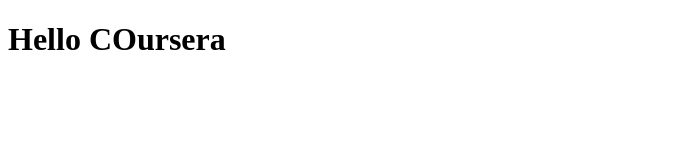
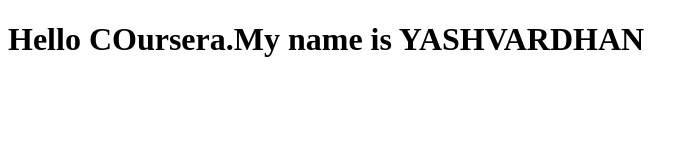
Before and after one commit to YashvardhanPawar/coursera_test, a plain HTML site: page site/index.html in a window 1280 px wide. Shown: the whole page, without its empty margins (0-699 px from the left). Drawn offline with Linux system fonts and the light colour scheme.

Commit message:
Another change

```diff
--- a/site/index.html
+++ b/site/index.html
@@ -1,9 +1,9 @@
 <!DOCTYPE html>
 <html>
 <head>
-	<title>Hello Coursera My name is YASHVARDHAN</title>
+	<title>Hello Coursera </title>
 </head>
 <body>
-<h1>Hello COursera</h1>
+<h1>Hello COursera.My name is YASHVARDHAN</h1>
 </body>
 </html>
```
